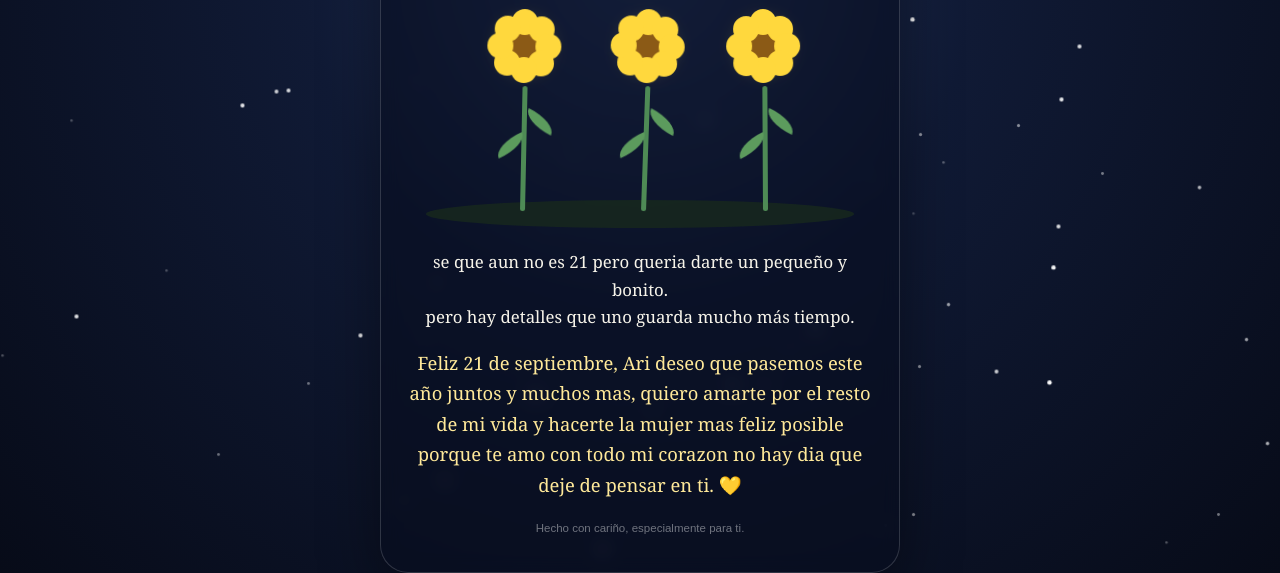
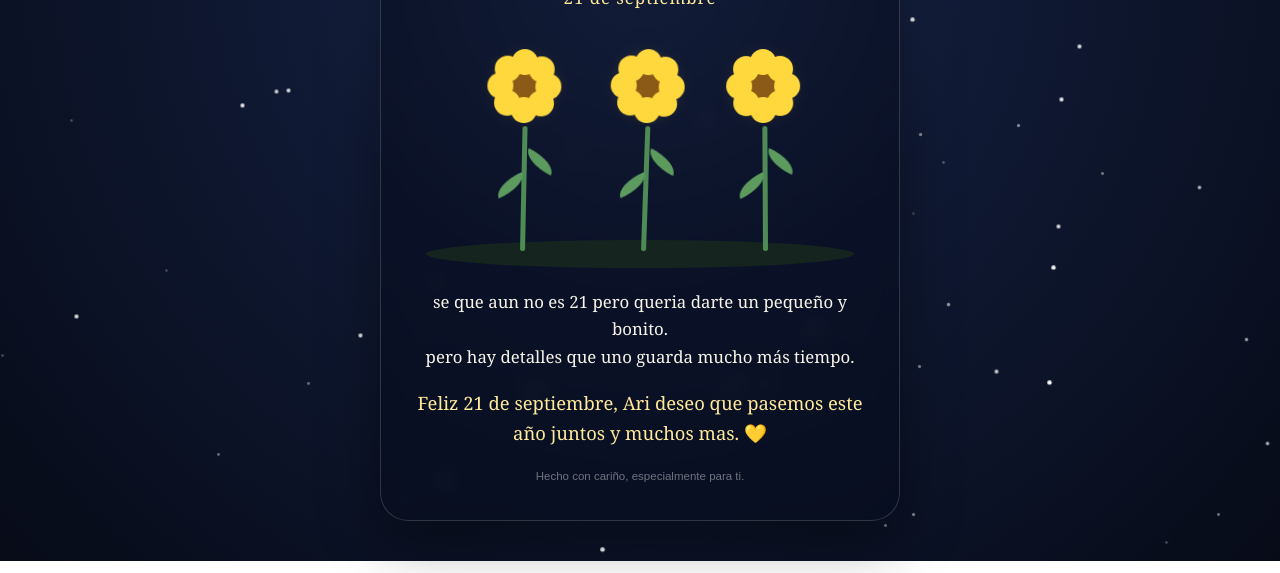
Before and after one commit to JavierGarciaUgarte/Amarillo-, a plain HTML site: page index.html in a window 1280 px wide. Shown: the part 239-812 px from the top of the page. Drawn offline with Linux system fonts and the light colour scheme.

Commit message:
Simplify signature message in index.html
Removed a portion of the message in the signature div for conciseness.

```diff
--- a/Index.html
+++ b/index.html
@@ -228,7 +228,7 @@ h1 {
     </div>
 
     <div class="signature">
-        Feliz 21 de septiembre, Ari deseo que pasemos este año juntos y muchos mas, quiero amarte por el resto de mi vida y hacerte la mujer mas feliz posible porque te amo con todo mi corazon no hay dia que deje de pensar en ti. 💛
+        Feliz 21 de septiembre, Ari deseo que pasemos este año juntos y muchos mas. 💛
     </div>
 </div>
 
```
